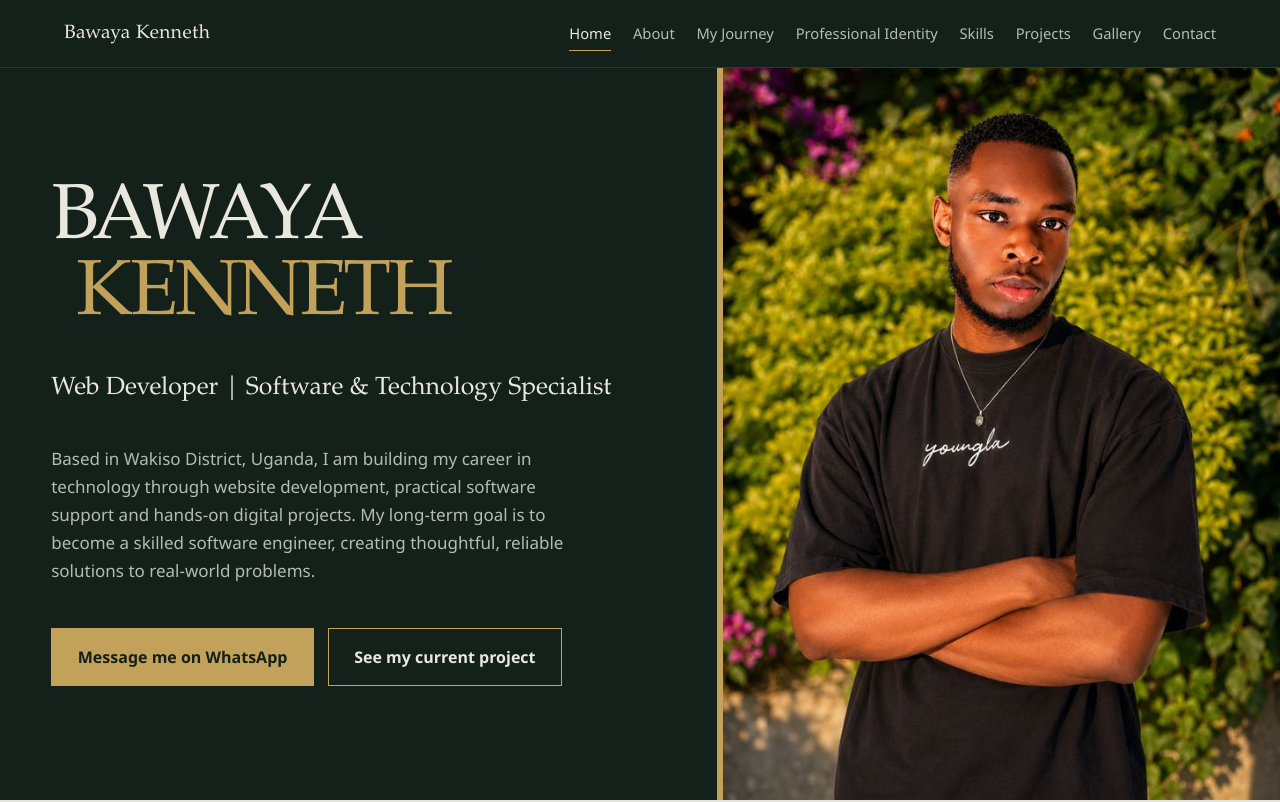
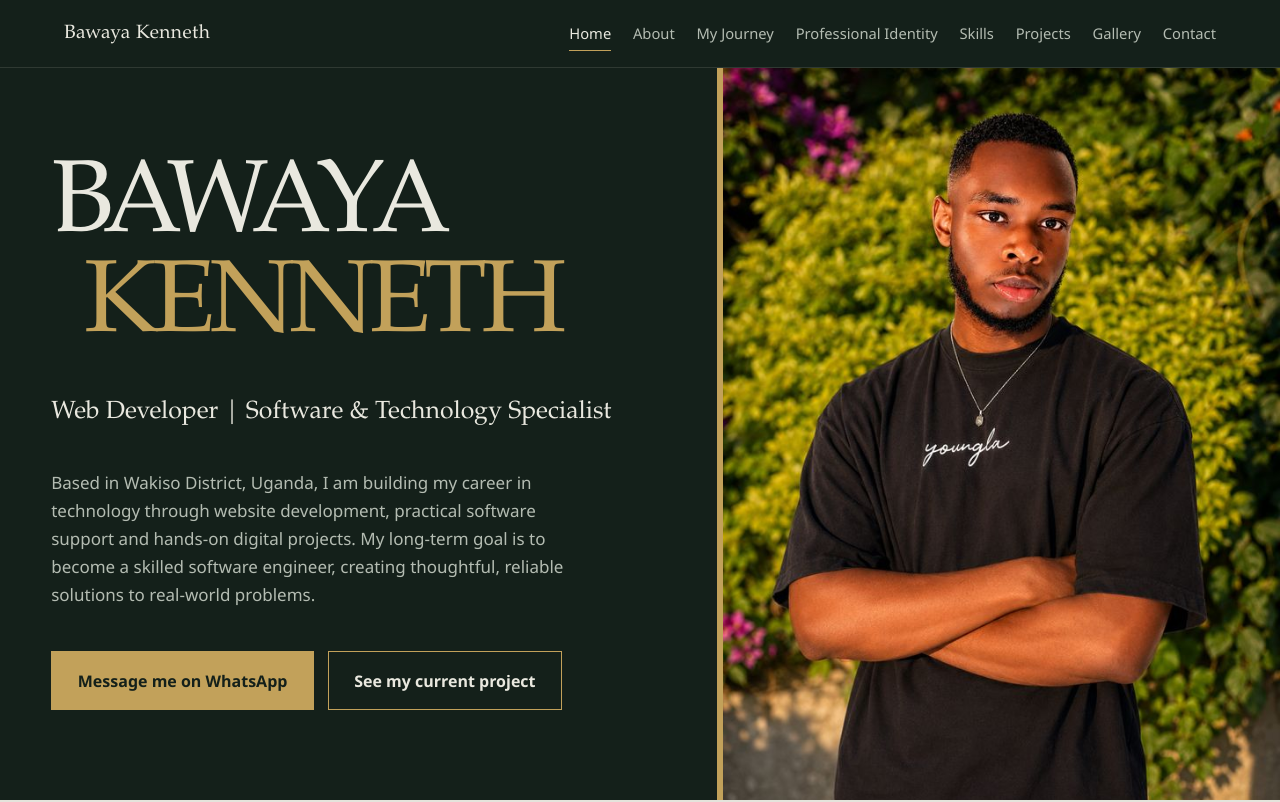
Before and after one commit to bawatechs/bawayakenneth1.github.io, a plain HTML site: page index.html in a window 1280 px wide. Shown: the top 802 px of the page. Drawn offline with Linux system fonts and the light colour scheme.

Commit message:
index.html

```diff
--- a/index.html
+++ b/index.html
@@ -149,7 +149,7 @@ section{position:relative}
 /* Hero */
 .hero{background:var(--ink);color:var(--text-light);min-height:calc(100vh - var(--header-h));min-height:calc(100svh - var(--header-h));display:grid;grid-template-columns:minmax(0,1.12fr) minmax(0,.88fr);overflow:hidden}
 .hero-copy{min-width:0;padding:clamp(2.75rem,6vw,5rem) clamp(1.25rem,4vw,3.5rem);display:flex;flex-direction:column;justify-content:center;gap:clamp(1.35rem,2.7vw,2.25rem)}
-.hero h1{display:block;width:max-content;max-width:100%;font-family:var(--serif);font-weight:400;line-height:.98;letter-spacing:-.035em;font-size:clamp(2.35rem,6.1vw,5.7rem);overflow-wrap:normal}
+.hero h1{   display:block;   width:100%;   max-width:100%;   font-family:var(--serif);   font-weight:400;   line-height:.98;   letter-spacing:-.055em;   font-size:clamp(3.2rem,8vw,8.2rem);   overflow-wrap:normal; }
 .hero h1 span{display:block;white-space:nowrap}
 .hero h1 .l2{padding-left:clamp(.12em,.32em,.38em);color:var(--brass)}
 .hero .role{font-family:var(--serif);font-size:clamp(1.15rem,2vw,1.55rem);color:var(--text-light)}
```
